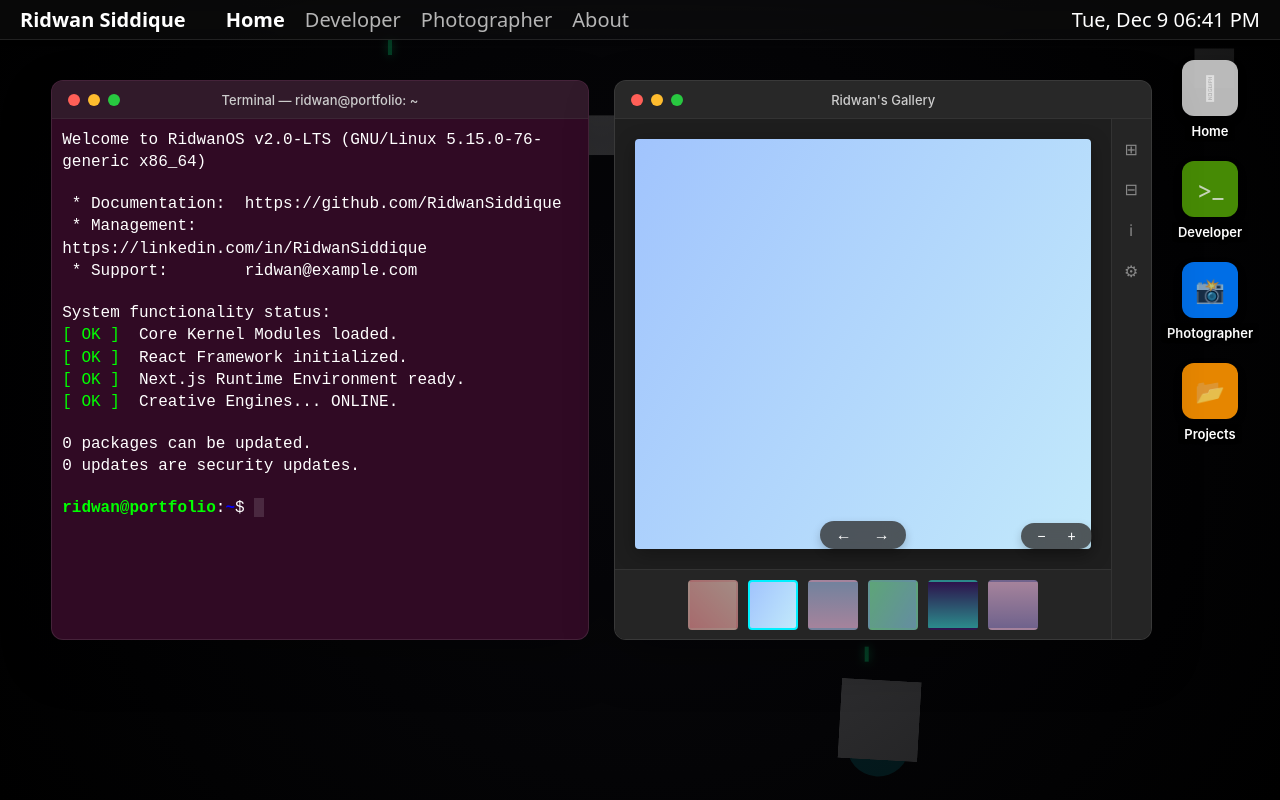
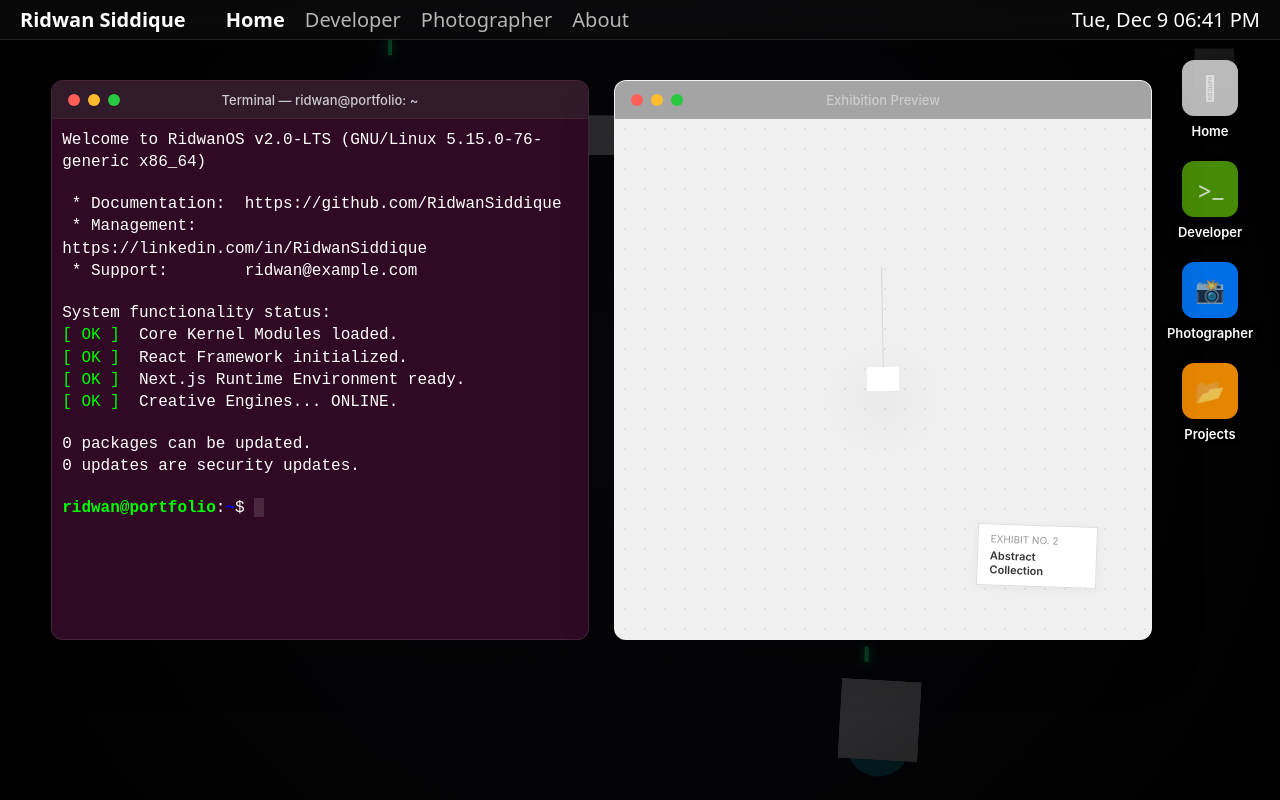
Before and after one commit to RidwanSiddique/dual-portfolio, a Next.js app: page / in a window 1280 px wide. Built offline with nearby package versions, Linux system fonts and the light colour scheme.

Commit message:
refactor: simplify `PhotoLandingWindow` to a static "Enter Gallery" preview with a textured background, removing interactive image gallery features.

```diff
--- a/src/components/desktop/PhotoLandingWindow.tsx
+++ b/src/components/desktop/PhotoLandingWindow.tsx
@@ -10,7 +10,7 @@ export function PhotoLandingWindow() {
     const [currentIndex, setCurrentIndex] = useState(0)
     const [isHovered, setIsHovered] = useState(false)
 
-    // Mock images (gradients)
+    // Mock images (gradients) - in real app, use photos
     const images = [
         'linear-gradient(45deg, #ff9a9e 0%, #fad0c4 99%, #fad0c4 100%)',
         'linear-gradient(120deg, #a1c4fd 0%, #c2e9fb 100%)',
@@ -27,41 +27,32 @@ export function PhotoLandingWindow() {
             interval = setInterval(() => {
                 setCurrentIndex((prev) => (prev + 1) % images.length)
             }, 3000) // Change image every 3 seconds
-        } else {
-            setCurrentIndex(0) // Reset to first image on hover
         }
 
         return () => clearInterval(interval)
     }, [isHovered, images.length])
 
-    const nextImage = (e?: React.MouseEvent) => {
-        e?.stopPropagation()
-        setCurrentIndex((prev) => (prev + 1) % images.length)
-    }
-
-    const prevImage = (e?: React.MouseEvent) => {
-        e?.stopPropagation()
-        setCurrentIndex((prev) => (prev - 1 + images.length) % images.length)
-    }
-
     return (
         <MacWindow
-            title="Ridwan's Gallery"
-            width="42vw" // Responsive width
-            height="70vh" // Responsive height
-            x="48%" // Positioned to right half
+            title="Exhibition Preview"
+            width="42vw"
+            height="70vh"
+            x="48%"
             y="10%"
-            // Removed global onClick navigation
-            style={{ cursor: 'default', background: '#222', overflow: 'hidden', minWidth: '300px', minHeight: '300px' }}
+            style={{ cursor: 'default', background: '#f0f0f0', overflow: 'hidden', minWidth: '300px', minHeight: '300px' }}
             onMouseEnter={() => setIsHovered(true)}
             onMouseLeave={() => setIsHovered(false)}
         >
             <div
-                className="photo-window-container"
                 style={{
                     height: '100%',
                     position: 'relative',
-                    overflow: 'hidden'
+                    overflow: 'hidden',
+                    display: 'flex',
+                    alignItems: 'center',
+                    justifyContent: 'center',
+                    backgroundImage: 'radial-gradient(#e0e0e0 1px, transparent 1px)', // Wall texture
+                    backgroundSize: '20px 20px',
                 }}
             >
                 {/* Blur Overlay & Button on Hover */}
@@ -72,14 +63,12 @@ export function PhotoLandingWindow() {
                         position: 'absolute',
                         inset: 0,
                         zIndex: 20,
-                        background: 'rgba(0,0,0,0.3)',
-                        backdropFilter: 'blur(8px)',
-                        WebkitBackdropFilter: 'blur(8px)',
+                        background: 'rgba(255,255,255,0.4)',
+                        backdropFilter: 'blur(5px)',
+                        WebkitBackdropFilter: 'blur(5px)',
                         display: 'flex',
                         alignItems: 'center',
                         justifyContent: 'center',
-                        cursor: 'pointer' // Only the button area or overlay indicates clickability? User said "only the button" but overlay usually covers.
-                        // Actually, let's make the button the click target as requested.
                     }}
                 >
                     <button
@@ -91,155 +80,82 @@ export function PhotoLandingWindow() {
                             padding: '12px 24px',
                             fontSize: '16px',
                             fontWeight: 600,
-                            background: '#007AFF', // Mac Blue
+                            background: '#333',
                             color: 'white',
                             border: 'none',
-                            borderRadius: '8px',
+                            borderRadius: '4px',
                             cursor: 'pointer',
-                            boxShadow: '0 4px 15px rgba(0, 122, 255, 0.4)',
+                            boxShadow: '0 4px 15px rgba(0,0,0,0.2)',
                             transform: 'scale(1)',
                             transition: 'transform 0.1s'
                         }}
                         onMouseEnter={(e) => e.currentTarget.style.transform = 'scale(1.05)'}
                         onMouseLeave={(e) => e.currentTarget.style.transform = 'scale(1)'}
                     >
-                        Explore My Photography
+                        Enter Gallery
                     </button>
                 </motion.div>
 
-                {/* Content Container - Gets blurred by overlay technically if using backdrop-filter on overlay,
-                    OR we can animate filter on this div directly.
-                    Re-reading request: "whole window will become blur".
-                    Backdrop-filter on the overlay is the cleanest way to do "window becomes blur" underneath.
-                */}
+                {/* Framed Photo */}
                 <div style={{
-                    height: '100%',
+                    position: 'relative',
+                    padding: '12px',
+                    background: '#fff',
+                    boxShadow: '0 20px 50px rgba(0,0,0,0.15)',
+                    transform: 'rotate(-1deg)',
+                    maxWidth: '80%',
+                    maxHeight: '70%',
+                    aspectRatio: '4/3', // maintain standard aspect ratio frame
                     display: 'flex',
-                    gap: '0',
-                    position: 'relative',
-                    overflow: 'hidden'
+                    alignItems: 'center',
+                    justifyContent: 'center'
                 }}>
-                    {/* ... rest of the existing content ... */}
-                    {/* Center: Main Image Area */}
+                    {/* Hanging String (Visual Detail) */}
                     <div style={{
-                        flex: 1,
-                        display: 'flex',
-                        flexDirection: 'column',
-                        background: '#1e1e1e',
-                        position: 'relative'
-                    }}>
-                        {/* Main Image */}
-                        <div style={{ flex: 1, display: 'flex', alignItems: 'center', justifyContent: 'center', overflow: 'hidden', padding: '20px' }}>
+                        position: 'absolute',
+                        top: '-100px',
+                        left: '50%',
+                        width: '1px',
+                        height: '100px',
+                        background: 'rgba(0,0,0,0.1)',
+                        zIndex: -1
+                    }} />
+
+                    {/* Image Container */}
+                    <div style={{ width: '100%', height: '100%', background: '#eee', overflow: 'hidden', position: 'relative' }}>
                         <AnimatePresence mode="wait">
                             <motion.div
                                 key={currentIndex}
-                                    initial={{ opacity: 0, scale: 0.95 }}
-                                    animate={{ opacity: 1, scale: 1 }}
+                                initial={{ opacity: 0 }}
+                                animate={{ opacity: 1 }}
                                 exit={{ opacity: 0 }}
-                                    transition={{ duration: 0.2 }}
+                                transition={{ duration: 0.8 }}
                                 style={{
                                     width: '100%',
                                     height: '100%',
                                     background: images[currentIndex],
-                                        borderRadius: '4px',
-                                        boxShadow: '0 5px 20px rgba(0,0,0,0.3)',
                                 }}
                             />
                         </AnimatePresence>
                     </div>
+                </div>
 
-                        {/* Bottom Floating Controls Overlay */}
+                {/* Gallery Label/Tag next to frame - visible only on large enough screens/windows */}
                 <div style={{
                     position: 'absolute',
-                            bottom: '90px',
-                            left: 0,
-                            right: 0,
-                            display: 'flex',
-                            justifyContent: 'center',
-                            alignItems: 'center',
-                            pointerEvents: 'none'
+                    right: '10%',
+                    bottom: '10%',
+                    background: '#fff',
+                    padding: '8px 12px',
+                    border: '1px solid #ddd',
+                    boxShadow: '0 2px 8px rgba(0,0,0,0.05)',
+                    transform: 'rotate(2deg)',
+                    maxWidth: '120px'
                 }}>
-                            {/* Nav Buttons (Bottom Middle) */}
-                            <div style={{
-                                background: 'rgba(50, 50, 50, 0.8)',
-                                backdropFilter: 'blur(10px)',
-                                borderRadius: '20px',
-                                display: 'flex',
-                                padding: '4px 10px',
-                                gap: '10px',
-                                pointerEvents: 'auto',
-                                boxShadow: '0 4px 10px rgba(0,0,0,0.2)'
-                            }}>
-                                <button onClick={prevImage} style={{ background: 'none', border: 'none', color: '#fff', cursor: 'pointer', fontSize: '16px' }}>←</button>
-                                <button onClick={nextImage} style={{ background: 'none', border: 'none', color: '#fff', cursor: 'pointer', fontSize: '16px' }}>→</button>
-                            </div>
+                    <div style={{ fontSize: '10px', color: '#999', marginBottom: '4px' }}>EXHIBIT NO. {currentIndex + 1}</div>
+                    <div style={{ fontSize: '11px', fontWeight: 600, color: '#333' }}>Abstract Collection</div>
                 </div>
 
-                        {/* Zoom Buttons (Bottom Right) */}
-                        <div style={{
-                            position: 'absolute',
-                            bottom: '90px',
-                            right: '20px',
-                            background: 'rgba(50, 50, 50, 0.8)',
-                            backdropFilter: 'blur(10px)',
-                            borderRadius: '20px',
-                            display: 'flex',
-                            padding: '4px 10px',
-                            gap: '10px',
-                            pointerEvents: 'auto',
-                            boxShadow: '0 4px 10px rgba(0,0,0,0.2)'
-                        }}>
-                            <button style={{ background: 'none', border: 'none', color: '#fff', cursor: 'pointer', fontSize: '14px' }}>−</button>
-                            <button style={{ background: 'none', border: 'none', color: '#fff', cursor: 'pointer', fontSize: '14px' }}>+</button>
-                        </div>
-
-                        {/* Bottom: Thumbnail Strip */}
-                        <div style={{
-                            height: '70px',
-                            background: '#252525',
-                            borderTop: '1px solid #333',
-                            display: 'flex',
-                            alignItems: 'center',
-                            justifyContent: 'center',
-                            gap: '10px',
-                            padding: '0 20px',
-                            overflowX: 'auto'
-                        }}>
-                            {images.map((img, i) => (
-                                <div
-                                    key={i}
-                                    onClick={(e) => { e.stopPropagation(); setCurrentIndex(i) }}
-                                    style={{
-                                        width: '50px',
-                                        height: '50px',
-                                        background: img,
-                                        borderRadius: '4px',
-                                        cursor: 'pointer',
-                                        border: currentIndex === i ? '2px solid #00f0ff' : '2px solid transparent',
-                                        opacity: currentIndex === i ? 1 : 0.6,
-                                        transition: 'all 0.2s'
-                                    }}
-                                />
-                            ))}
-                        </div>
-                    </div>
-
-                    {/* Right: Window Mode Icons Toolbar */}
-                    <div style={{
-                        width: '40px',
-                        background: '#252525',
-                        borderLeft: '1px solid #333',
-                        display: 'flex',
-                        flexDirection: 'column',
-                        alignItems: 'center',
-                        paddingTop: '20px',
-                        gap: '20px'
-                    }}>
-                        {['⊞', '⊟', 'ℹ︎', '⚙︎'].map((icon, i) => (
-                            <div key={i} style={{ color: '#888', cursor: 'pointer', fontSize: '16px' }}>{icon}</div>
-                        ))}
-                    </div>
-                </div>
             </div>
         </MacWindow>
     )
```
Lines whose indentation alone changed are shown as unchanged.
